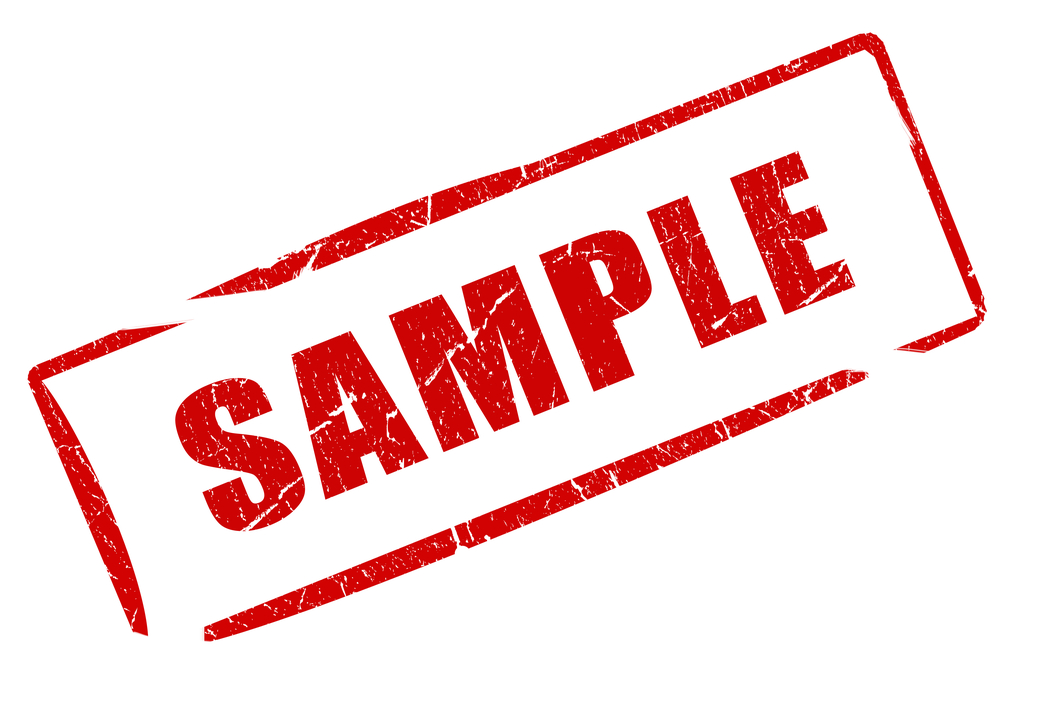
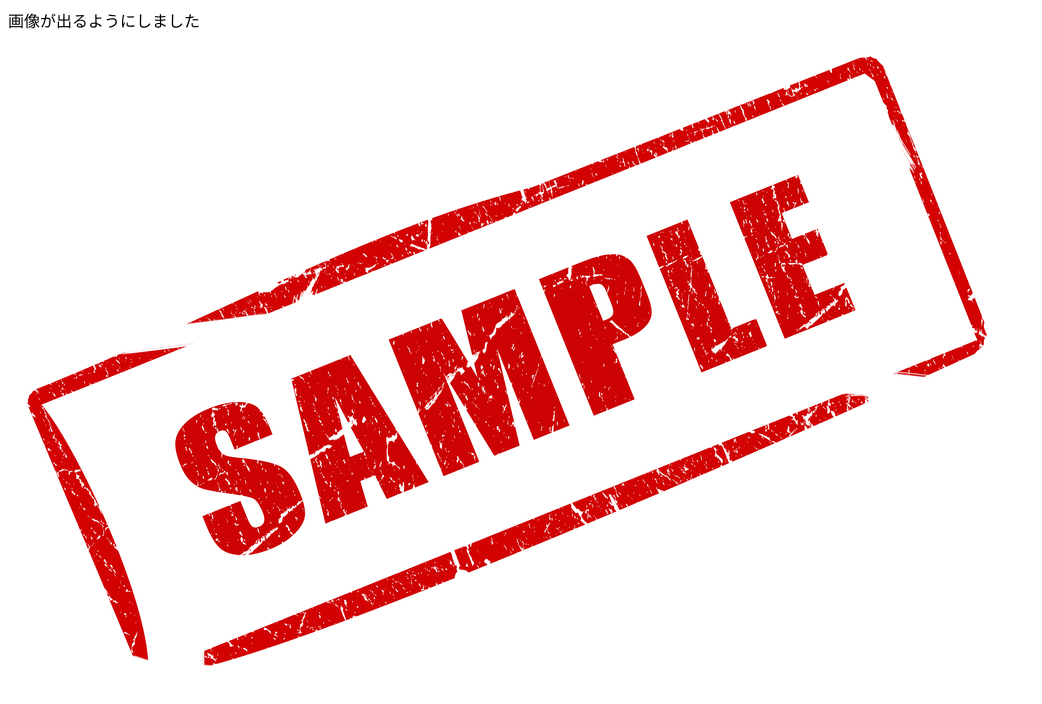
Before and after one commit to lllxxluciferxxlll/SampleProject, a plain HTML site: page src/index.html in a window 1280 px wide. Shown: the whole page, without its empty margins (0-1042 px from the left). Drawn offline with Linux system fonts and the light colour scheme.

```diff
--- a/src/index.html
+++ b/src/index.html
@@ -6,6 +6,7 @@
   <title>SampleProject</title>
 </head>
 <body>
+  <div>画像が出るようにしました</div>
   <img src="./images/sample.jpg">
 </body>
 </html>
```
